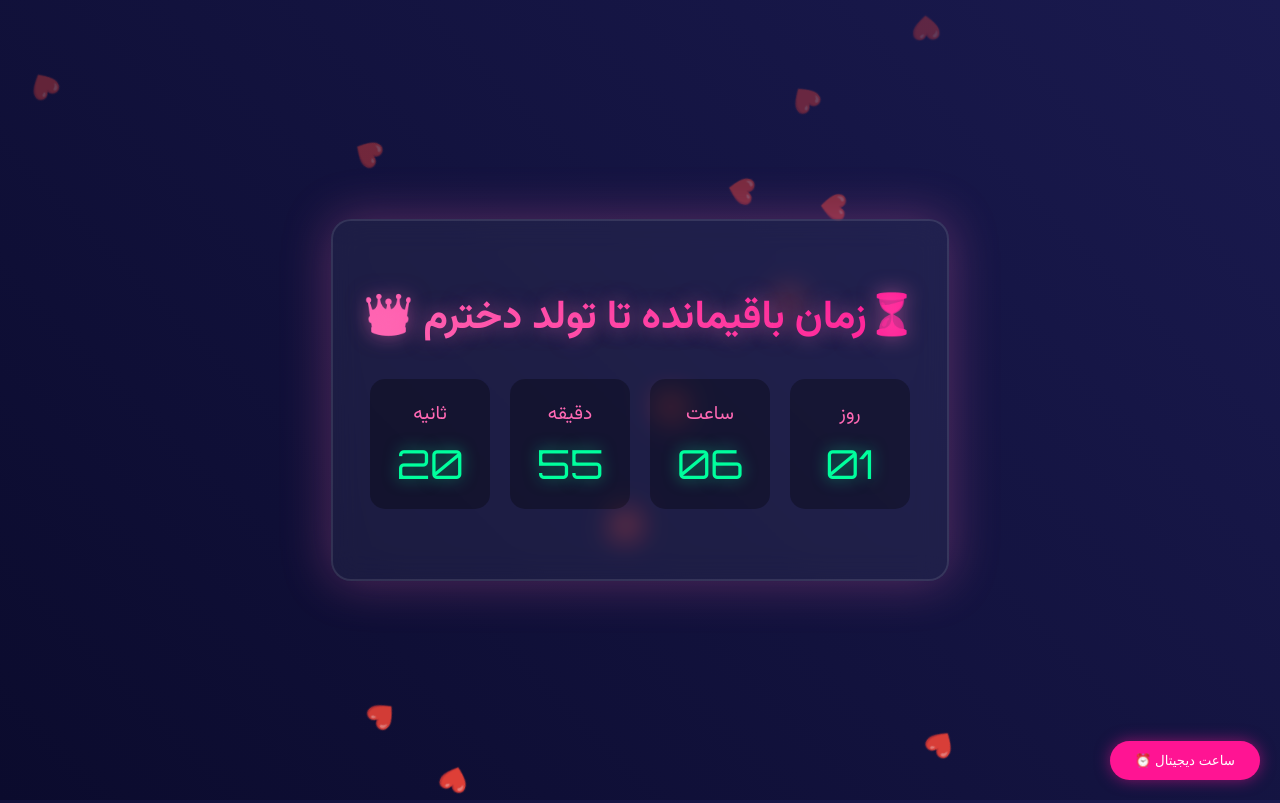
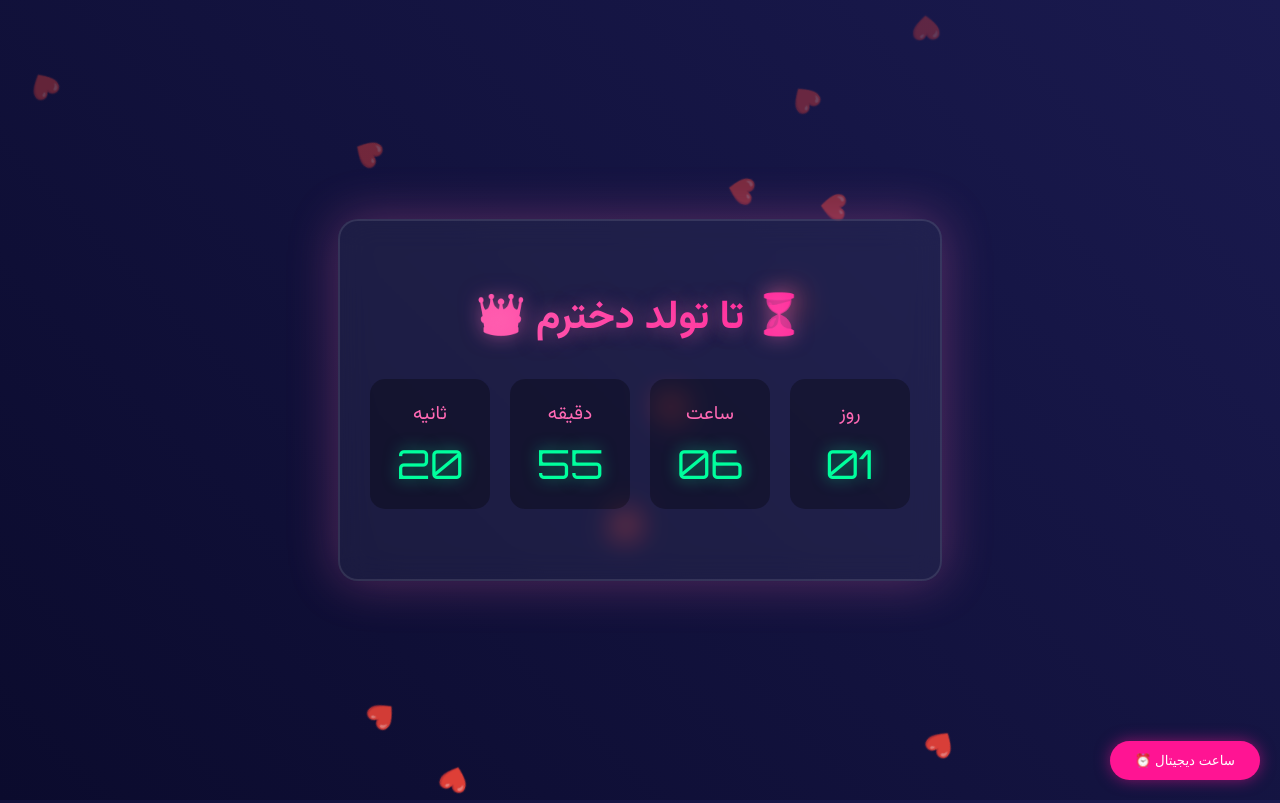
Before and after one commit to Ali666269981/Timer, a plain HTML site: page index.html in a window 1280 px wide. Shown: the top 803 px of the page. Drawn offline with nearby package versions, Linux system fonts and the light colour scheme.

Commit message:
Update index.html

```diff
--- a/index.html
+++ b/index.html
@@ -165,7 +165,7 @@
     <div class="floating-hearts"></div>
 
     <div class="container">
-        <h1>⏳زمان باقیمانده تا تولد دخترم 👑</h1>
+        <h1>⏳ تا تولد دخترم 👑</h1>
         <div class="countdown-box">
             <div class="time-unit">
                 <div class="time-label">روز</div>
```
